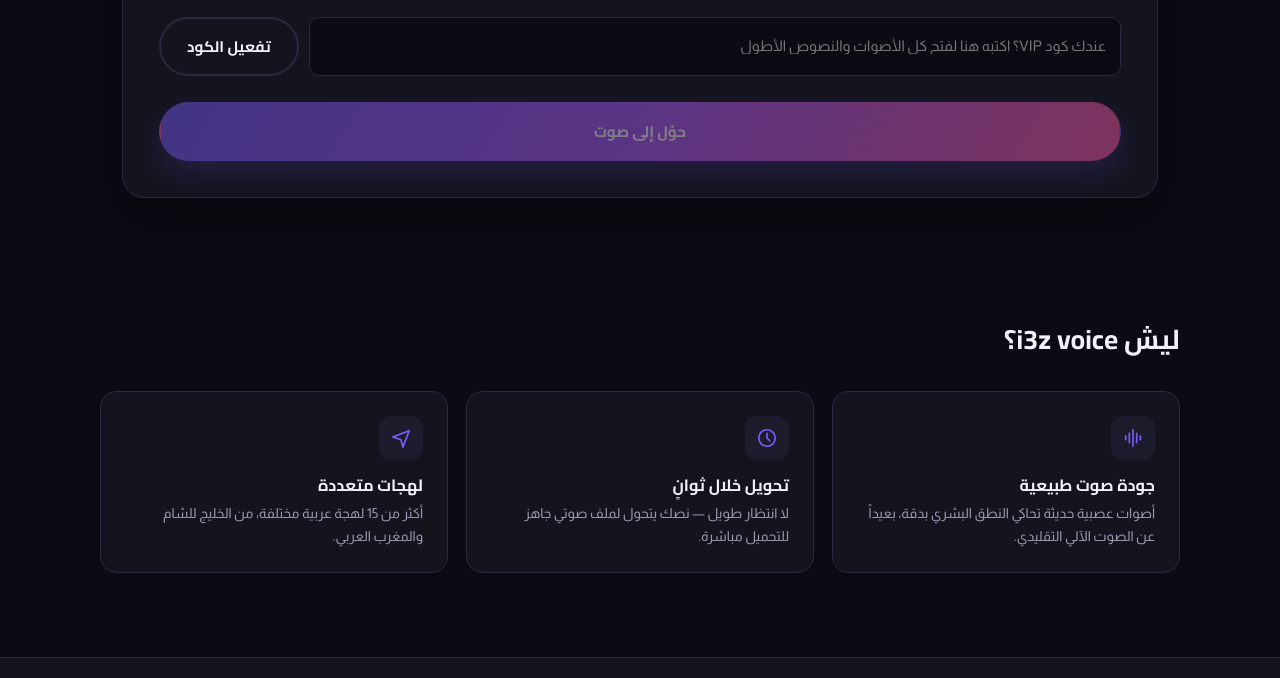
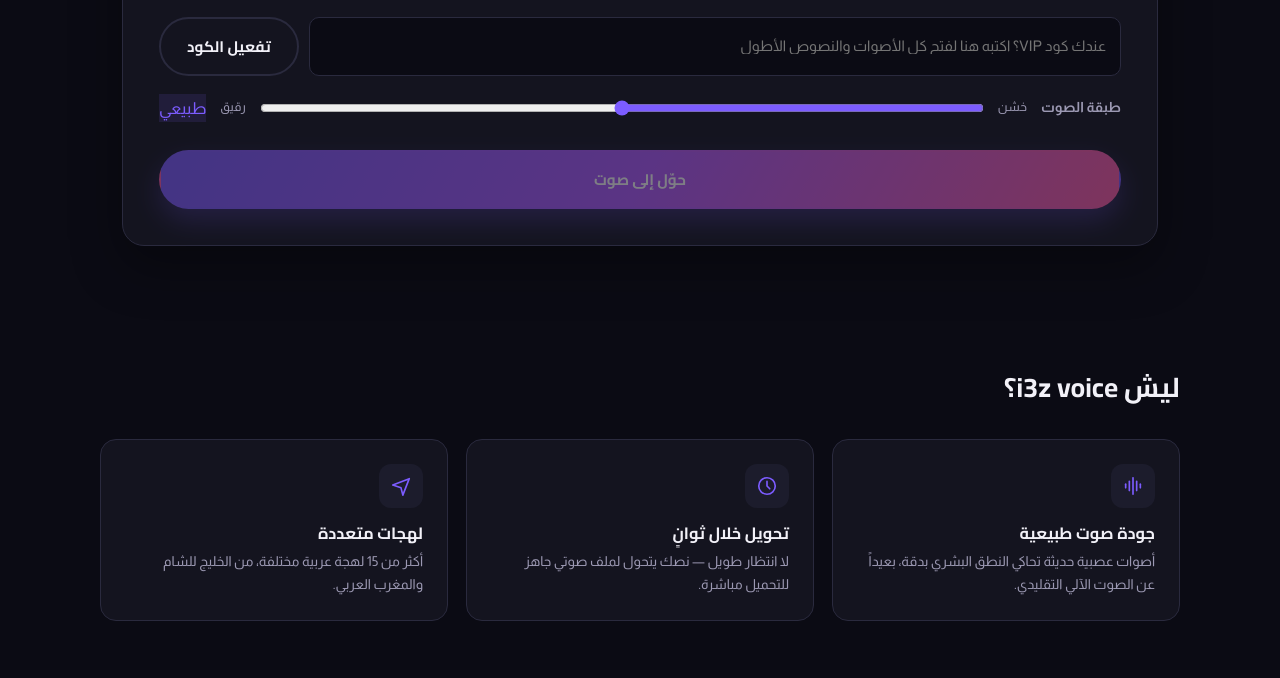
Before and after one commit to xmanx2464-byte/i3z-voice, a website: page index.html in a window 1280 px wide. Shown: the part 1324-2002 px from the top of the page. Drawn offline with Linux system fonts and the light colour scheme.

Commit message:
Update index.html

```diff
--- a/index.html
+++ b/index.html
@@ -53,7 +53,13 @@
       <input type="text" id="vipCodeInput" placeholder="عندك كود VIP؟ اكتبه هنا لفتح كل الأصوات والنصوص الأطول">
       <button class="btn btn-outline" id="applyCodeBtn">تفعيل الكود</button>
     </div>
-    <div class="vip-status" id="vipStatus"></div>
+   <div class="control-row">
+   <label for="pitchRange">طبقة الصوت</label>
+   <span style="font-size:.78rem; color:var(--muted);">خشن</span>
+   <input type="range" id="pitchRange" min="-50" max="50" step="10" value="0">
+   <span style="font-size:.78rem; color:var(--muted);">رقيق</span>
+   <span class="quality-badge" id="pitchBadge" style="background:rgba(124,92,255,0.12); color:var(--accent);">طبيعي</span>
+    </div>
 
     <button class="btn btn-primary btn-full" id="generateBtn" style="margin-top:10px;">
       حوّل إلى صوت
```
